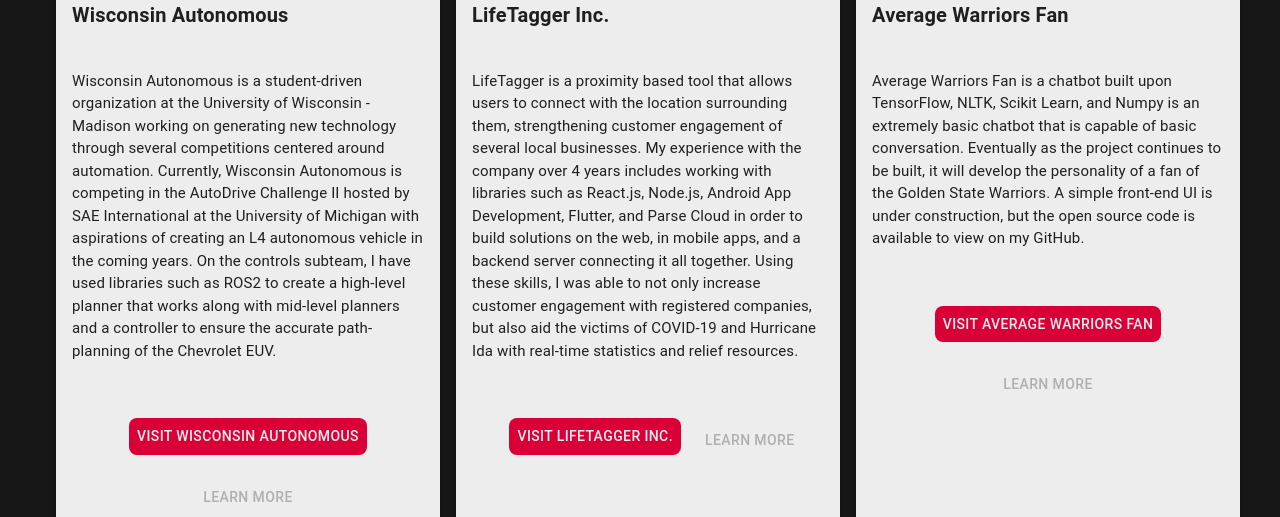
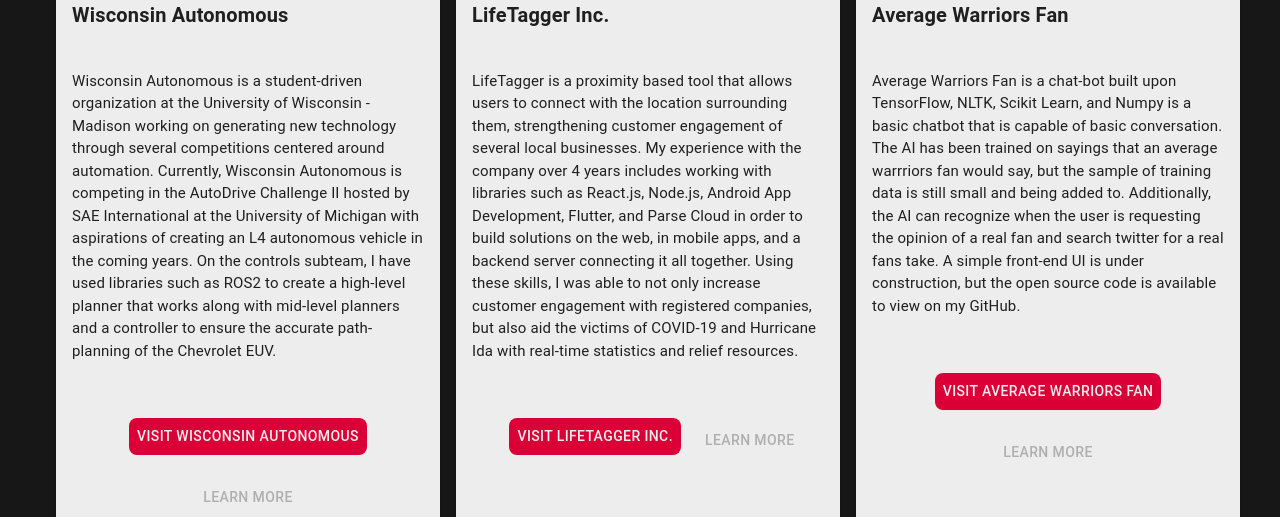
Before and after one commit to asvaliveti/asvaliveti.github.io, a React (Create React App) app: page /involvements in a window 1280 px wide. Shown: the part 435-952 px from the top of the page. Built offline with nearby package versions, Linux system fonts and the light colour scheme.

Commit message:
updated involvements button alignment and Average warriors fan, spam texts bot involvements

```diff
--- a/src/involvementsData/data.json
+++ b/src/involvementsData/data.json
@@ -16,7 +16,7 @@
     },
     {
       "title": "Average Warriors Fan",
-      "body": "Average Warriors Fan is a chatbot built upon TensorFlow, NLTK, Scikit Learn, and Numpy is an extremely basic chatbot that is capable of basic conversation. Eventually as the project continues to be built, it will develop the personality of a fan of the Golden State Warriors. A simple front-end UI is under construction, but the open source code is available to view on my GitHub.",
+      "body": "Average Warriors Fan is a chat-bot built upon TensorFlow, NLTK, Scikit Learn, and Numpy is a basic chatbot that is capable of basic conversation. The AI has been trained on sayings that an average warrriors fan would say, but the sample of training data is still small and being added to. Additionally, the AI can recognize when the user is requesting the opinion of a real fan and search twitter for a real fans take. A simple front-end UI is under construction, but the open source code is available to view on my GitHub.",
       "imgUrl": "https://freesvg.org/img/1538298822.png",
       "linkUrl": "https://github.com/asvaliveti/AverageWarriorsFan",
       "hasLearnMore": false
@@ -38,7 +38,7 @@
     {
       "title": "Text Spam Bot",
       "body": "A simple GUI created using wxPython to enjoy spamming your friends phones! Right now, as it is built upon applescript, it only works on mac devices. In the future, I plan to expand to other OS systems and add the ability to automatically fill out song lyrics into the UI to easily send to your friends.",
-      "imgUrl": "https://www.bark.us/wp-content/uploads/2021/07/how_to_stop_spam_blog_post_blog_Header.png",
+      "imgUrl": "https://img.gadgethacks.com/img/16/96/63552000653592/0/prank-your-apple-friends-with-1-000s-imessages-just-one-click.w1456.jpg",
       "linkUrl": "https://github.com/asvaliveti/SpamTexts",
       "hasLearnMore": false
     }
--- a/src/pages/involvements.js
+++ b/src/pages/involvements.js
@@ -61,7 +61,7 @@
     const renderCard = (title, body, imgUrl, linkUrl, hasLearnMore) => {
         return (
             <Card sx={styles.cardRoot}>
-                <Grid container direction={"column"} sx={{display: "flex"}}>
+                <Grid container direction={"column"} sx={{display: "flex", height: "100%"}}>
                     <Grid item>
                         <CardContent>
                             <Box
@@ -82,7 +82,8 @@
                             <Typography sx={styles.bodyText}>{body}</Typography>
                         </CardContent>
                     </Grid>
-                    <Grid item mx={2} my={2} justifyContent={"flex-end"}>
+                    <Grid item mx={2} my={2}>
+                        <Box display="flex" justifyContent="flex-end">
                             <Grid container direction={"row"} justifyContent={"center"} alignItems={"center"}>
                                 {linkUrl ?
                                     <Grid item>
@@ -100,6 +101,7 @@
                                     </Grid>
                                 }
                             </Grid>
+                        </Box>
                     </Grid>
                 </Grid>
             </Card>
```
Lines whose indentation alone changed are shown as unchanged.
